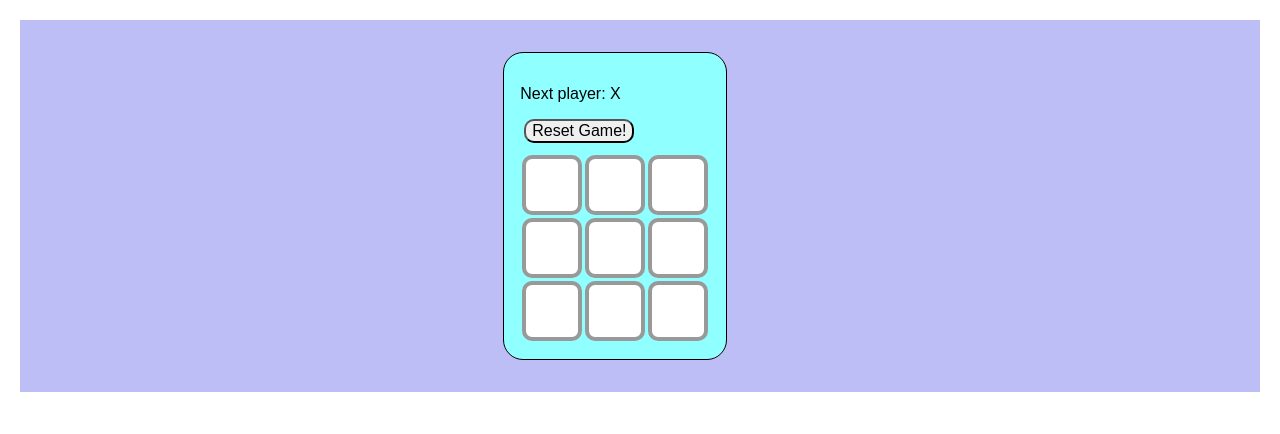
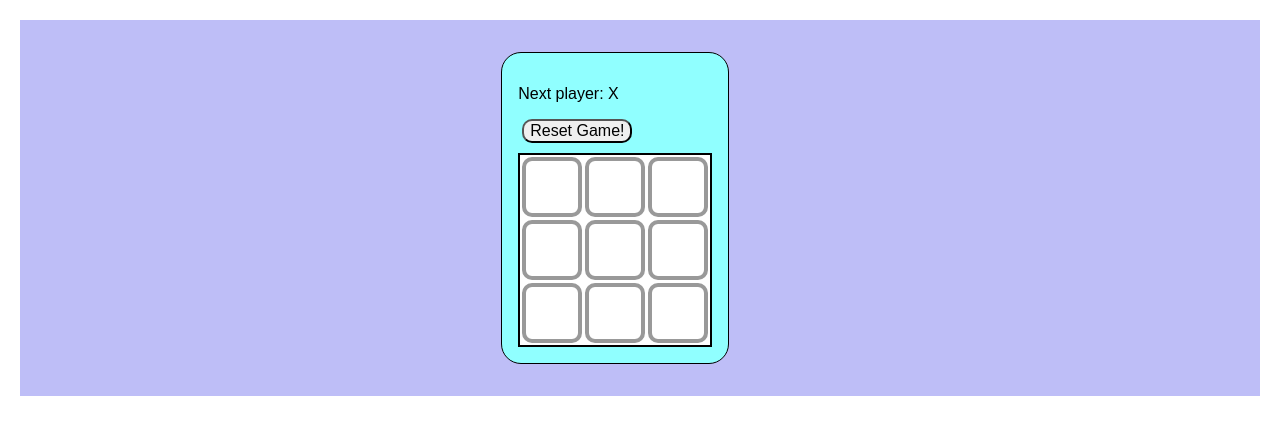
Before and after one commit to RickKollenbroich93/TicTacToe, a React (Vite) app: page / in a window 1280 px wide. Shown: the top 434 px of the page. Built offline with nearby package versions, Linux system fonts and the light colour scheme.

Commit message:
Fix issue with button

```diff
--- a/src/app/components/Board.tsx
+++ b/src/app/components/Board.tsx
@@ -35,6 +35,7 @@ function Board(): JSX.Element {
             Reset Game!
           </button>
         </div>
+        <div className="boardwraper">
           <div className="board-row">
             {renderSquare(0)}
             {renderSquare(1)}
@@ -49,6 +50,7 @@ function Board(): JSX.Element {
             {renderSquare(6)}
             {renderSquare(7)}
             {renderSquare(8)}
+          </div>
         </div>
       </div>
     );
--- a/src/app/globals.css
+++ b/src/app/globals.css
@@ -29,7 +29,7 @@ ul {
   border: 4px solid #999;
   padding: 0.5rem;
   float: left;
-  font-size: 40px;
+  font-size: 50px;
   font-weight: bold;
   line-height: 34px;
   height: 60px;
@@ -77,3 +77,7 @@ ul {
   border-radius: 10px;
   margin-left: 4px;
 }
+.boardwraper {
+  background-color: rgb(255, 255, 255);
+  border: solid 2px black;
+}
```
Lines whose indentation alone changed are shown as unchanged.
